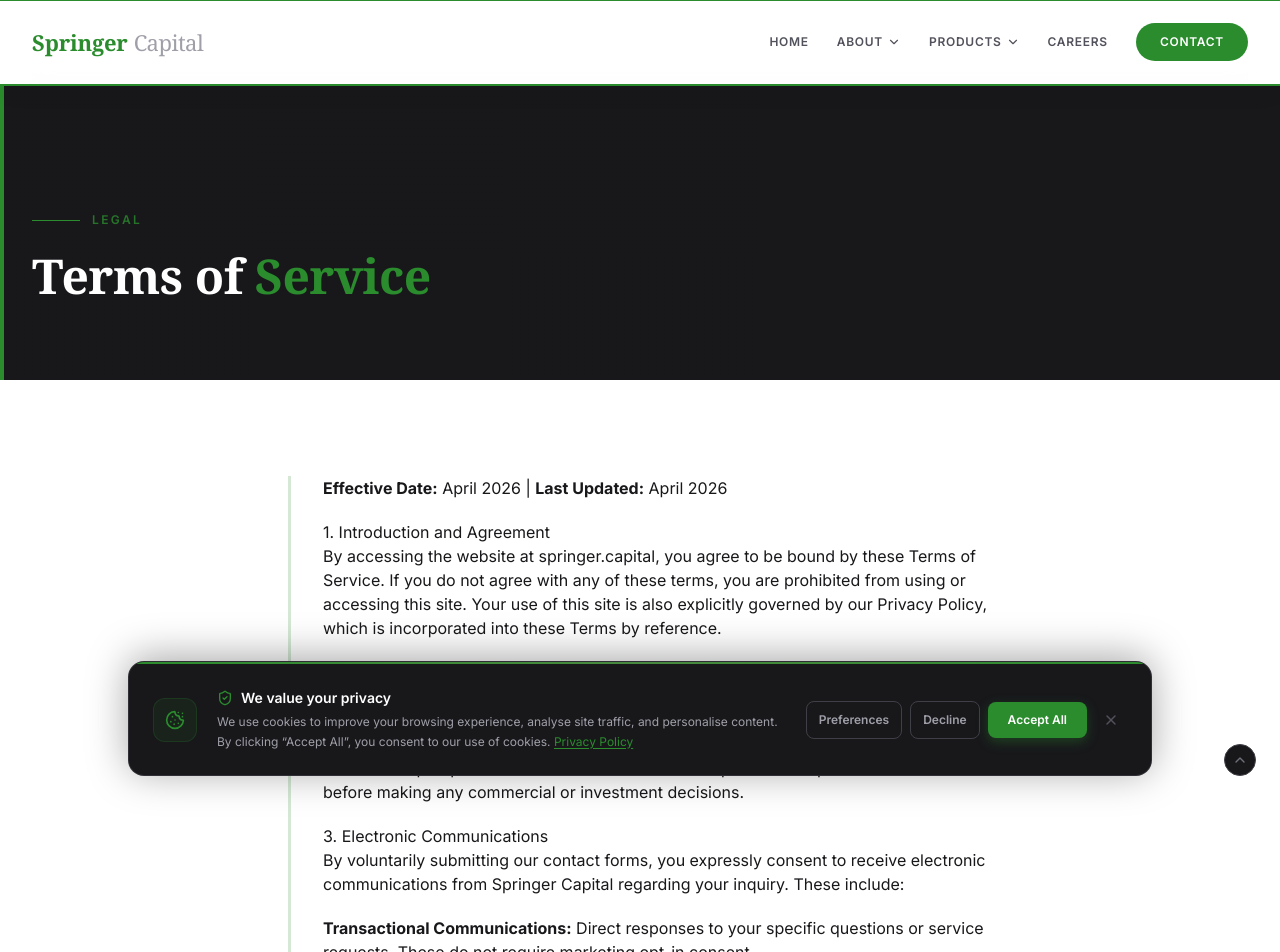
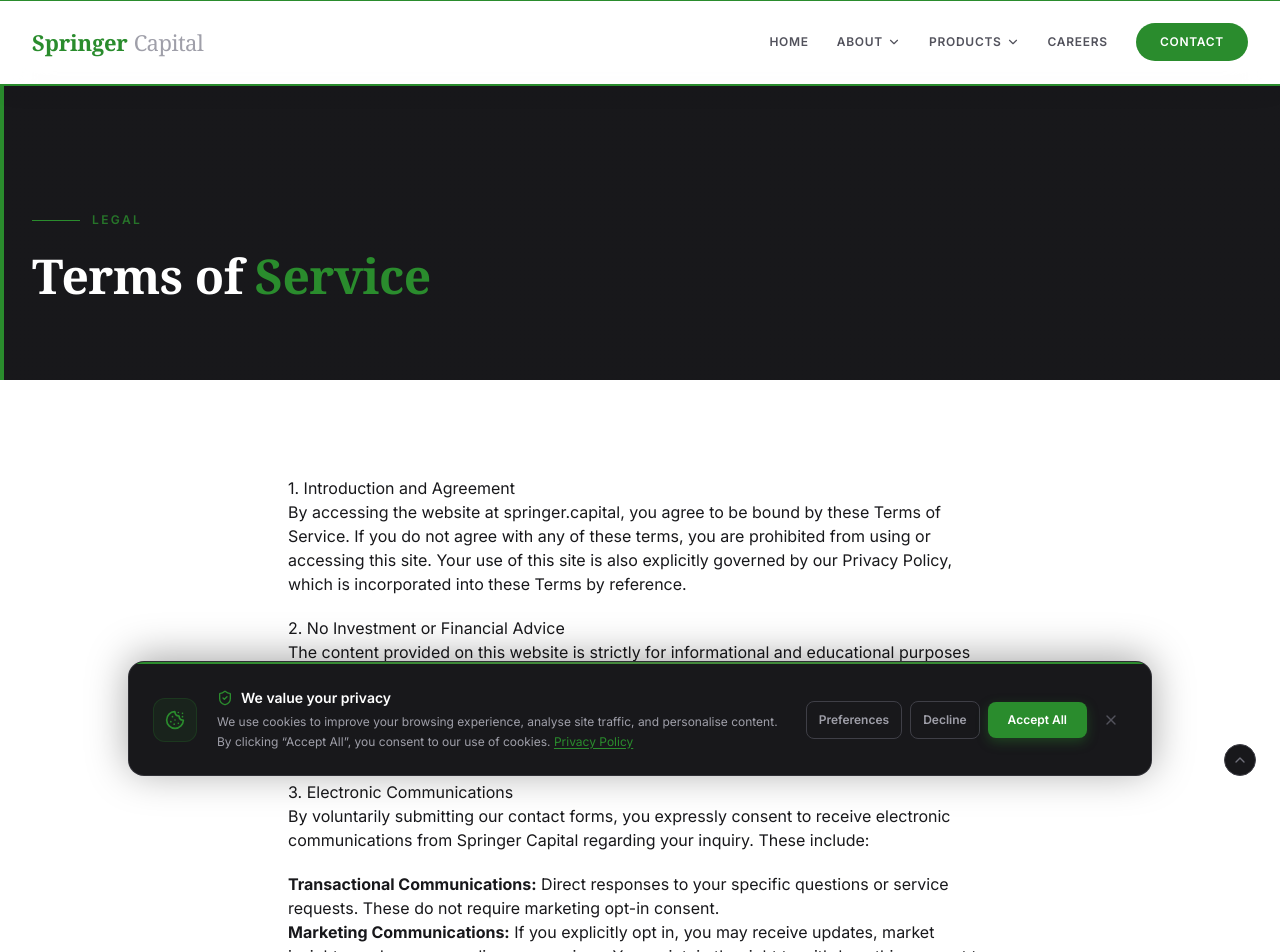
Before and after one commit to friendy21/Springer, a Next.js app: page /terms in a window 1280 px wide. Shown: the top 952 px of the page. Built offline with nearby package versions, Linux system fonts and the light colour scheme.

Commit message:
style: modernize privacy policy and terms of service design

```diff
--- a/app/privacy/page.tsx
+++ b/app/privacy/page.tsx
@@ -19,9 +19,7 @@ export default function PrivacyPage() {
 
       <section className="py-24 bg-white">
         <div className="max-w-3xl mx-auto px-4 sm:px-6 lg:px-8">
-          <div className="prose prose-zinc max-w-none prose-headings:font-serif prose-headings:font-bold prose-headings:text-zinc-900 prose-h3:text-[1.35rem] prose-h3:mt-12 prose-h3:mb-6 border-l-[3px] border-brand-green/20 pl-8 prose-p:text-zinc-500 prose-p:leading-[1.85] prose-p:mb-6 prose-li:text-zinc-500 prose-li:leading-[1.85] marker:text-brand-green prose-a:text-brand-green hover:prose-a:text-brand-green-light prose-a:transition-colors">
-
-            <p><strong>Effective Date:</strong> April 2026 | <strong>Last Updated:</strong> April 2026</p>
+          <div className="prose prose-lg prose-zinc max-w-none prose-headings:font-serif prose-headings:font-medium prose-headings:text-zinc-900 prose-h3:text-2xl prose-h3:mt-14 prose-h3:mb-6 prose-h3:tracking-tight prose-p:text-zinc-600 prose-p:leading-relaxed prose-p:mb-8 prose-li:text-zinc-600 prose-li:leading-relaxed marker:text-brand-green prose-a:text-brand-green hover:prose-a:text-brand-green-light prose-a:transition-colors prose-strong:text-zinc-900 prose-strong:font-medium">
 
             <h3>1. Identity of the Data Controller</h3>
             <p><strong>Springer Capital LLC</strong> ("we," "our," or "us") is the data controller responsible for your personal information. We are registered in the State of Illinois, USA.</p>
--- a/app/terms/page.tsx
+++ b/app/terms/page.tsx
@@ -20,9 +20,7 @@ export default function TermsPage() {
 
       <section className="py-24 bg-white">
         <div className="max-w-3xl mx-auto px-4 sm:px-6 lg:px-8">
-          <div className="prose prose-zinc max-w-none prose-headings:font-serif prose-headings:font-bold prose-headings:text-zinc-900 prose-h3:text-[1.35rem] prose-h3:mt-12 prose-h3:mb-6 border-l-[3px] border-brand-green/20 pl-8 prose-p:text-zinc-500 prose-p:leading-[1.85] prose-p:mb-6 prose-li:text-zinc-500 prose-li:leading-[1.85] marker:text-brand-green prose-a:text-brand-green hover:prose-a:text-brand-green-light prose-a:transition-colors">
-
-            <p><strong>Effective Date:</strong> April 2026 | <strong>Last Updated:</strong> April 2026</p>
+          <div className="prose prose-lg prose-zinc max-w-none prose-headings:font-serif prose-headings:font-medium prose-headings:text-zinc-900 prose-h3:text-2xl prose-h3:mt-14 prose-h3:mb-6 prose-h3:tracking-tight prose-p:text-zinc-600 prose-p:leading-relaxed prose-p:mb-8 prose-li:text-zinc-600 prose-li:leading-relaxed marker:text-brand-green prose-a:text-brand-green hover:prose-a:text-brand-green-light prose-a:transition-colors prose-strong:text-zinc-900 prose-strong:font-medium">
 
             <h3>1. Introduction and Agreement</h3>
             <p>By accessing the website at springer.capital, you agree to be bound by these Terms of Service. If you do not agree with any of these terms, you are prohibited from using or accessing this site. Your use of this site is also explicitly governed by our <Link href="/privacy">Privacy Policy</Link>, which is incorporated into these Terms by reference.</p>
```
